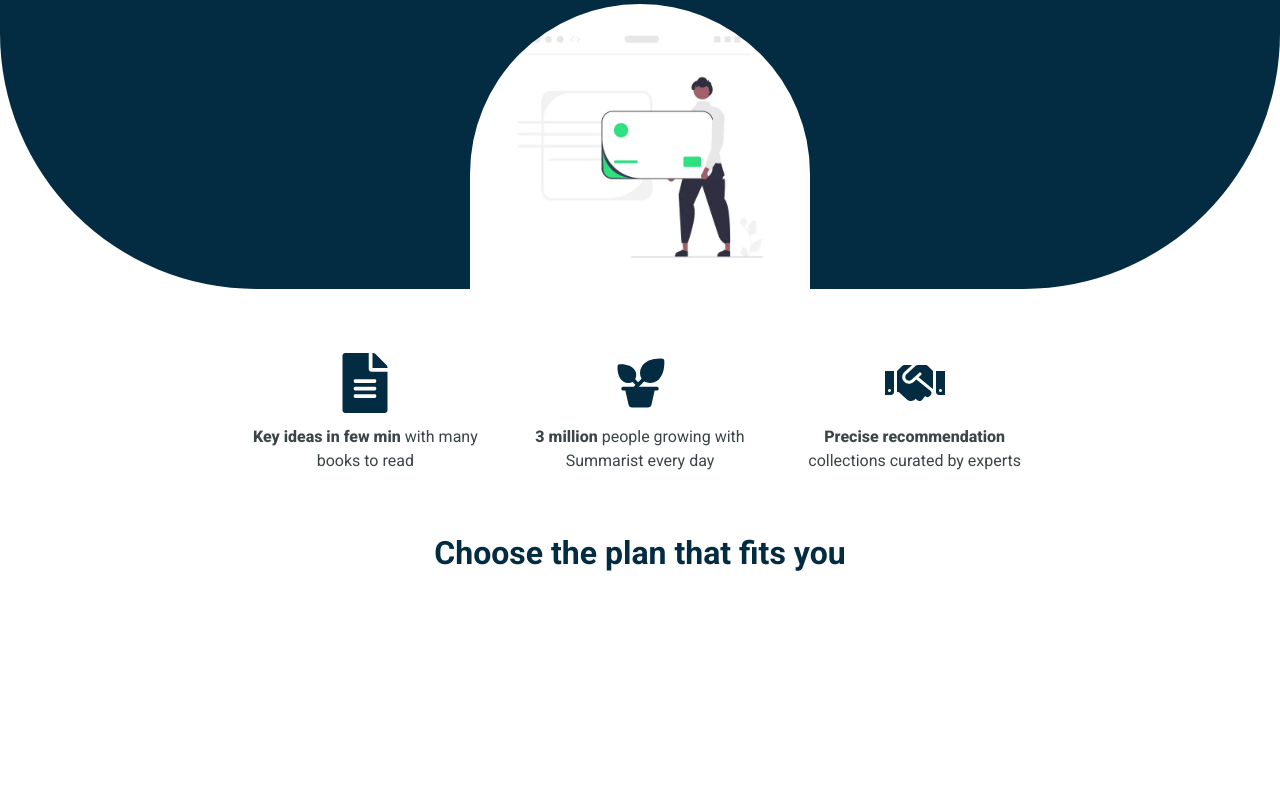
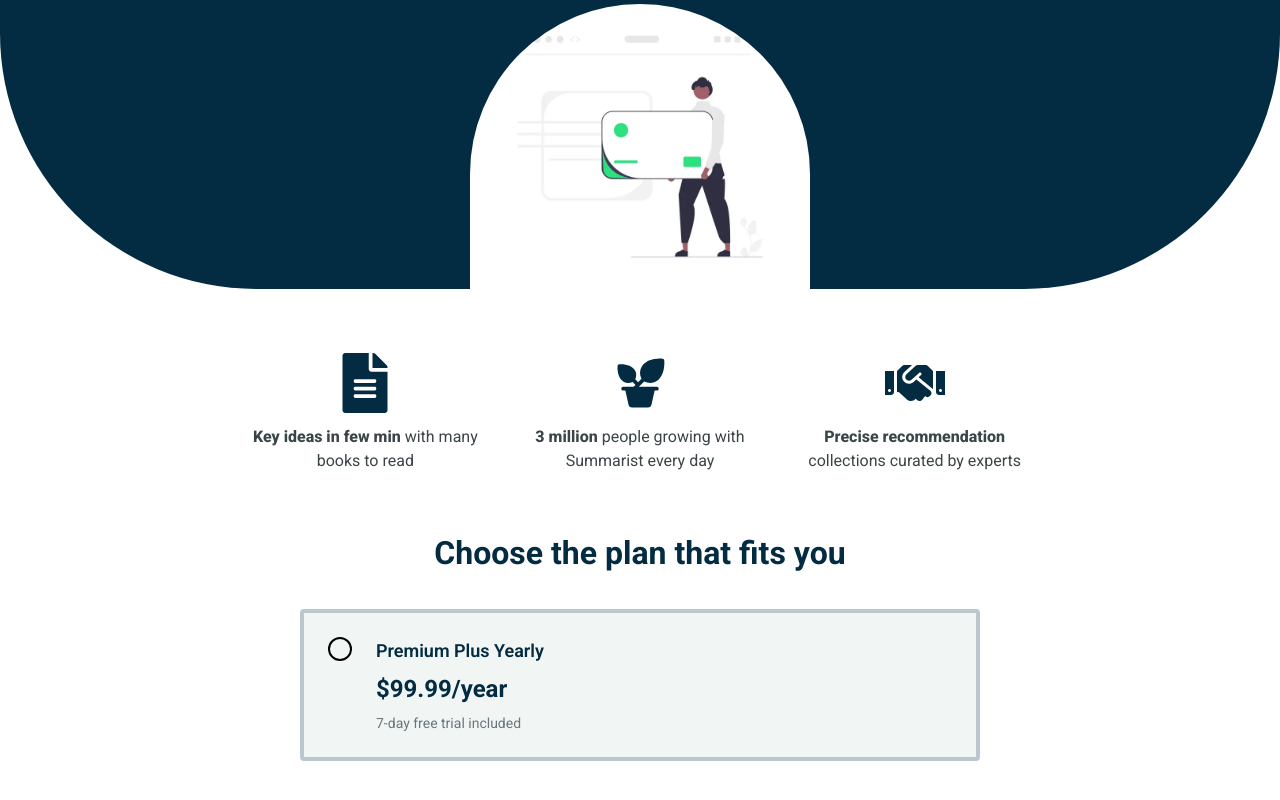
Before and after one commit to Noah-code1210/Summarist-Project, a Next.js app: page /choose-plan in a window 1280 px wide. Shown: the part 240-1040 px from the top of the page. Before the commit the page ends 889 px from the top, so only its background shows below. Built offline with nearby package versions, Linux system fonts and the light colour scheme.

Commit message:
Plan 1 added

```diff
--- a/src/app/choose-plan/page.jsx
+++ b/src/app/choose-plan/page.jsx
@@ -58,6 +58,20 @@ function choosePlan() {
             <div className="text-[32px] text-[#032b41] text-center mb-8 font-bold">
               Choose the plan that fits you
             </div>
+            <div className="plan__card">
+              <div className="plan__card--circle"></div>
+              <div>
+                <div className="plan__card--title">
+                  Premium Plus Yearly
+                </div>
+                <div className="plan__card--price">
+                  $99.99/year
+                </div>
+                <div className="plan__card--text">
+                  7-day free trial included
+                </div>
+              </div>
+            </div>
           </div>
         </div>
       </div>
--- a/src/app/globals.css
+++ b/src/app/globals.css
@@ -116,6 +116,21 @@
    .bold {
     @apply font-extrabold
    }
+   .plan__card {
+    @apply flex gap-6 p-6 bg-[#f1f6f4] border-4 border-[#bac8ce] rounded-sm cursor-pointer max-w-[680px] mx-auto
+   }
+   .plan__card--circle {
+    @apply relative w-6 h-6 rounded-[50%] border-2 border-black flex justify-center items-center
+   }
+   .plan__card--title {
+    @apply text-lg font-semibold text-[#032b41] mb-2
+   }
+   .plan__card--price {
+    @apply text-2xl font-bold text-[#032b41] mb-2
+   }
+   .plan__card--text {
+    @apply text-[#6b757b] text-sm
+   }
 }
 
 :root {
```
